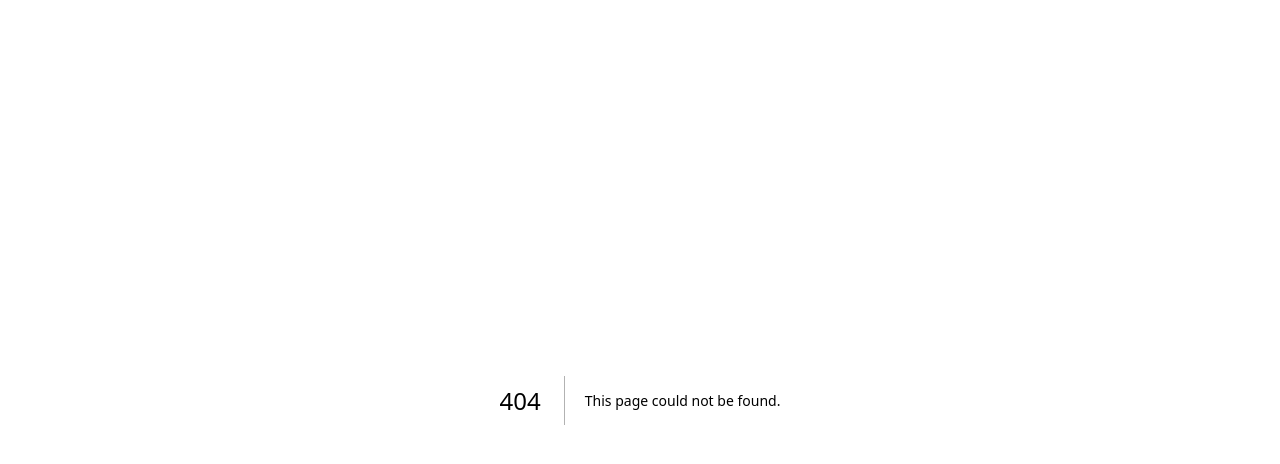
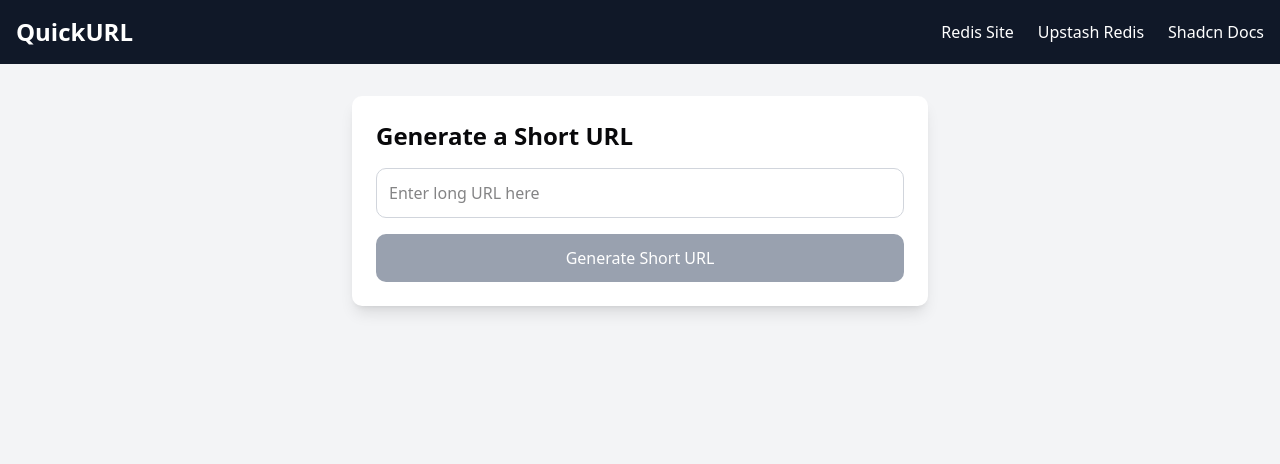
Before and after one commit to arnav-343-agarwal/Snip-URL, a Next.js app: page /generate in a window 1280 px wide. Before the commit this address had no page. Shown: the top 464 px of the page. Built offline with nearby package versions, Linux system fonts and the light colour scheme.

Commit message:
generate url page made

```diff
--- /dev/null
+++ b/src/app/generate/page.js
@@ -0,0 +1,82 @@
+'use client';
+
+import { useState } from 'react';
+import Navbar from '../../components/Navbar';
+
+export default function Generate() {
+  const [longUrl, setLongUrl] = useState('');
+  const [shortUrl, setShortUrl] = useState('');
+  const [loading, setLoading] = useState(false);
+  const [timeTaken, setTimeTaken] = useState(null);
+  const [error, setError] = useState('');
+
+  const handleGenerateShortUrl = async () => {
+    setLoading(true);
+    setError('');
+    const startTime = performance.now();
+
+    try {
+      const response = await fetch('/api/shorten', {
+        method: 'POST',
+        headers: {
+          'Content-Type': 'application/json',
+        },
+        body: JSON.stringify({ fullUrl: longUrl }),
+      });
+
+      const data = await response.json();
+
+      if (response.ok) {
+        setShortUrl(data.shortUrl);
+      } else {
+        setError(data.message || 'Something went wrong!');
+      }
+
+      const endTime = performance.now();
+      setTimeTaken((endTime - startTime).toFixed(2));
+    } catch (error) {
+      setError('Error generating short URL');
+    } finally {
+      setLoading(false);
+    }
+  };
+
+  return (
+    <>
+      <Navbar />
+      <div className="min-h-screen bg-gray-100 p-8">
+        <div className="max-w-screen-xl mx-auto">
+          <div className="bg-white p-6 rounded-lg shadow-lg max-w-xl mx-auto">
+            <h2 className="text-2xl font-semibold mb-4">Generate a Short URL</h2>
+            <input
+              type="text"
+              value={longUrl}
+              onChange={(e) => setLongUrl(e.target.value)}
+              placeholder="Enter long URL here"
+              className="w-full p-3 border border-gray-300 rounded-lg mb-4"
+            />
+            <button
+              onClick={handleGenerateShortUrl}
+              disabled={loading || !longUrl}
+              className="w-full bg-blue-500 text-white p-3 rounded-lg hover:bg-blue-600 disabled:bg-gray-400"
+            >
+              {loading ? 'Generating...' : 'Generate Short URL'}
+            </button>
+
+            {error && <p className="text-red-500 mt-4">{error}</p>}
+
+            {shortUrl && (
+              <div className="mt-6">
+                <p className="font-semibold">Short URL:</p>
+                <a href={`${process.env.NEXT_PUBLIC_DOMAIN_NAME}/api/shorturl/${shortUrl}`} className="text-blue-500">
+                  {`${process.env.NEXT_PUBLIC_DOMAIN_NAME}/api/shorturl/${shortUrl}`}
+                </a>
+                <p className="mt-2">Time taken: {timeTaken} ms</p>
+              </div>
+            )}
+          </div>
+        </div>
+      </div>
+    </>
+  );
+}
```
